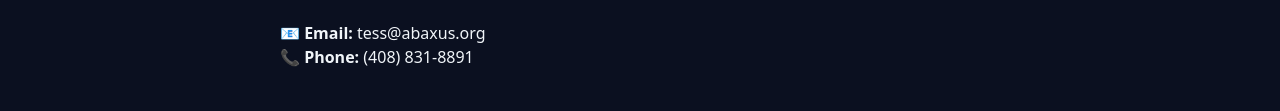
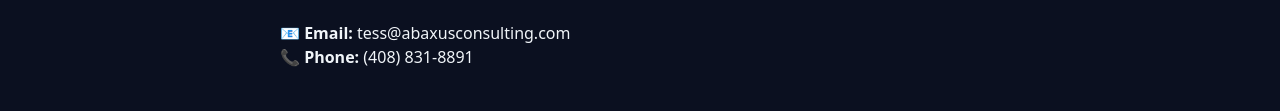
Before and after one commit to Abaxus235/Abaxus-Site, a plain HTML site: page index.html in a window 1280 px wide. Shown: the part 299-410 px from the top of the page. Drawn offline with nearby package versions, Linux system fonts and the light colour scheme.

Commit message:
Update email address in index.html

```diff
--- a/index.html
+++ b/index.html
@@ -13,14 +13,14 @@
   <header class="sticky top-0 z-50 bg-black/40">
     <div class="max-w-7xl mx-auto px-6 py-4 flex items-center justify-between">
       <h1 class="font-bold text-lg">Abaxus</h1>
-      <a href="mailto:tess@abaxus.org" class="bg-brand text-black px-4 py-2 rounded-xl">Book a call</a>
+      <a href="mailto:tess@abaxusconsulting.com" class="bg-brand text-black px-4 py-2 rounded-xl">Book a call</a>
     </div>
   </header>
   <main class="max-w-3xl mx-auto px-6 py-20">
     <h2 class="text-4xl font-bold">Real Estate Accounting. Audit‑Ready, Always.</h2>
     <p class="mt-4 text-slate-300">We handle Franchise Tax Board compliance, 1099s, vendor audits, and monthly financials so you can focus on growth.</p>
     <div class="mt-6">
-      <p><strong>📧 Email:</strong> tess@abaxus.org</p>
+      <p><strong>📧 Email:</strong> tess@abaxusconsulting.com</p>
       <p><strong>📞 Phone:</strong> (408) 831-8891</p>
     </div>
   </main>
```
